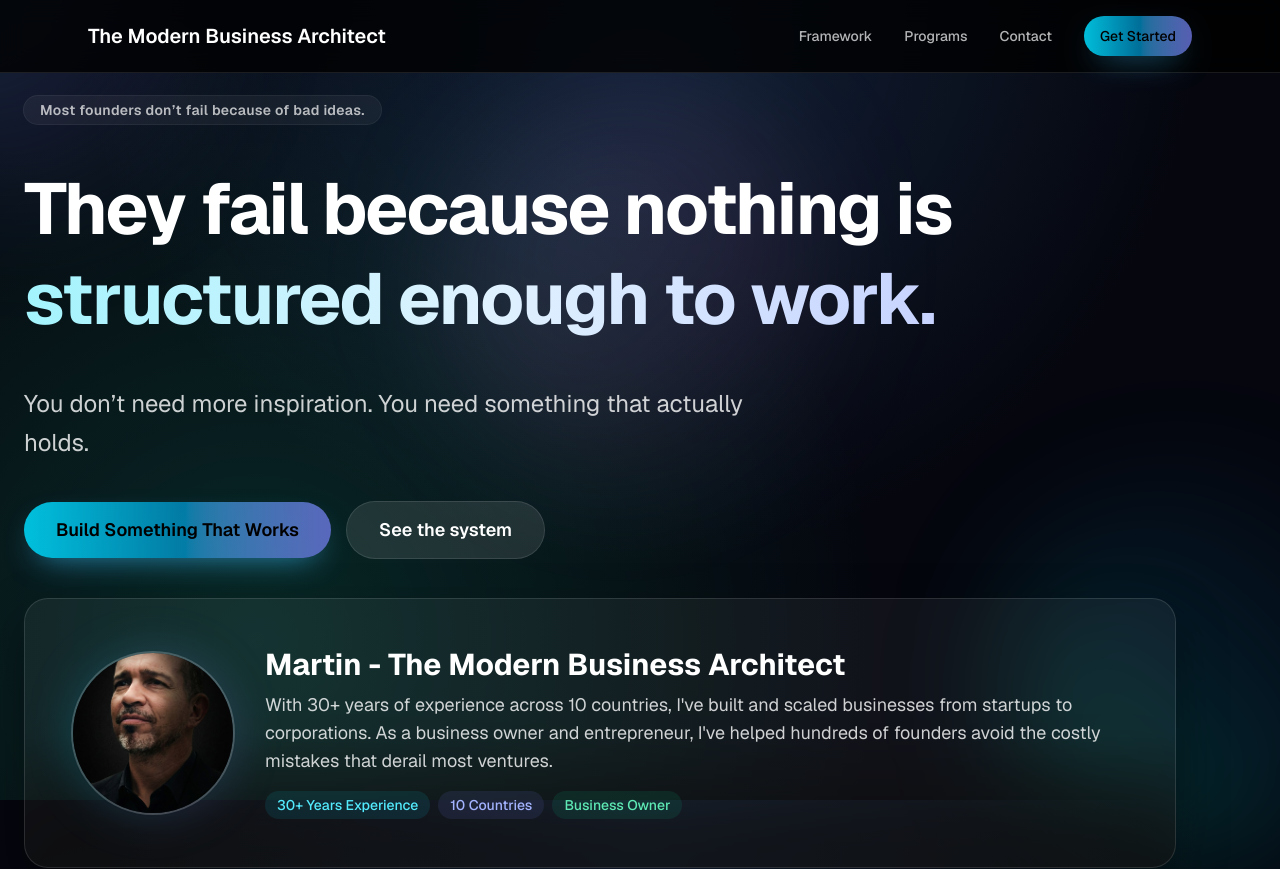
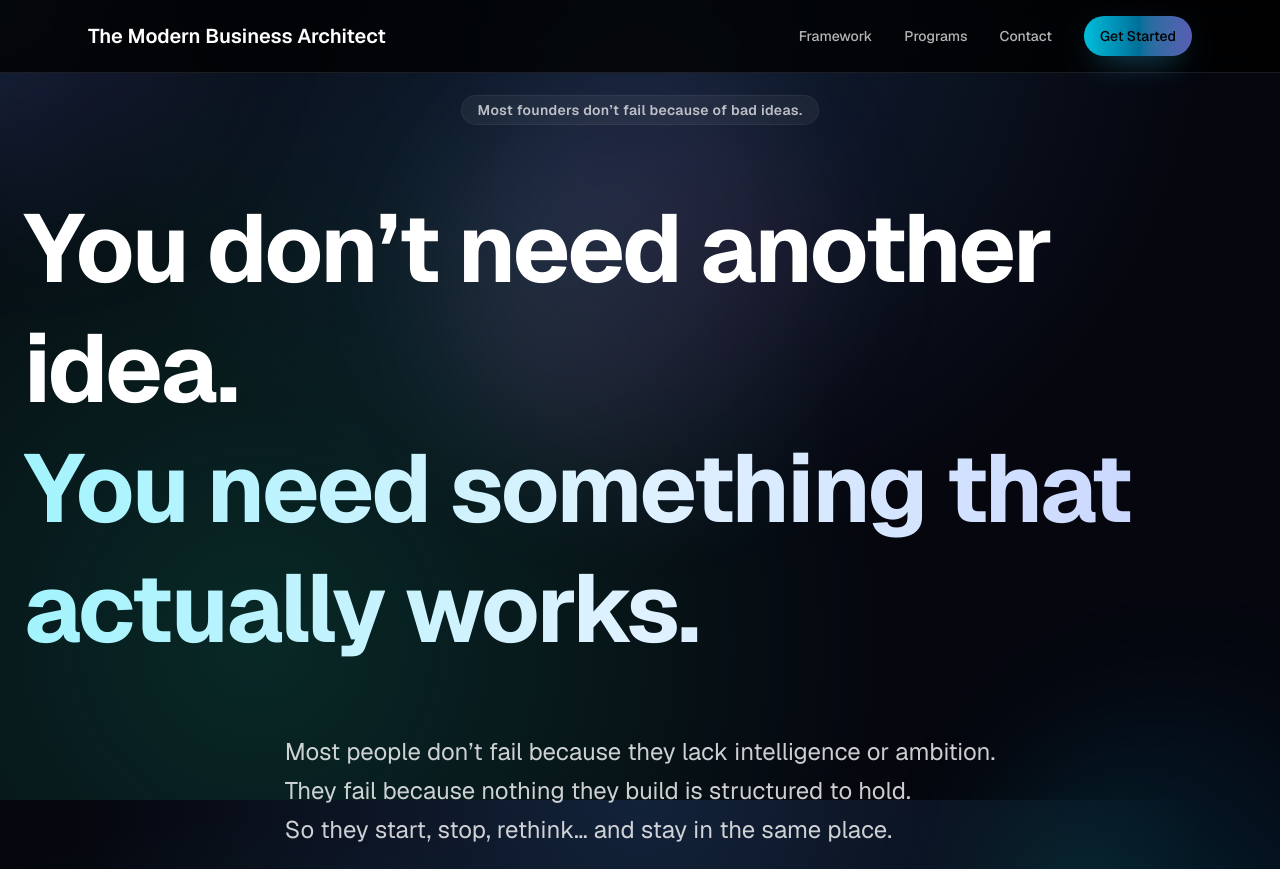
Before and after one commit to martindubreuil13-byte/mba-landing, a Next.js app: page / in a window 1280 px wide. Shown: the top 869 px of the page. Built offline with nearby package versions, Linux system fonts and the light colour scheme.

Commit message:
Increase Hero headline size and spacing for impact, center alignment

```diff
--- a/app/components/sections/Hero.tsx
+++ b/app/components/sections/Hero.tsx
@@ -9,18 +9,22 @@ export function Hero() {
         <div className="absolute left-1/2 top-24 h-96 w-96 -translate-x-1/2 rounded-full bg-gradient-to-br from-indigo-300/15 via-fuchsia-300/10 to-transparent blur-3xl" />
       </div>
 
-      <div className="relative z-10 flex w-full max-w-7xl mx-auto flex-col items-start gap-10">
+      <div className="relative z-10 flex w-full max-w-7xl mx-auto flex-col items-center gap-16">
         <p className="inline-flex items-center gap-2 rounded-full bg-white/5 px-4 py-1 text-sm font-semibold tracking-wide text-white/70 ring-1 ring-white/10 animate-fadeUp">
           Most founders don’t fail because of bad ideas.
         </p>
-        <h1 className="text-5xl font-bold leading-tight tracking-tight text-white md:text-7xl animate-fadeUp">
-          <span className="block">They fail because nothing is</span>
+        <h1 className="text-6xl font-bold leading-tight tracking-tight text-white md:text-8xl animate-fadeUp">
+          <span className="block">You don’t need another idea.</span>
           <span className="block bg-gradient-to-r from-cyan-200 via-sky-100 to-indigo-200 bg-clip-text text-transparent">
-            structured enough to work.
+            You need something that actually works.
           </span>
         </h1>
         <p className="max-w-3xl text-xl leading-relaxed text-white/80 md:text-2xl animate-fadeUp">
-          You don’t need more inspiration. You need something that actually holds.
+          Most people don’t fail because they lack intelligence or ambition.
+          <br />
+          They fail because nothing they build is structured to hold.
+          <br />
+          So they start, stop, rethink… and stay in the same place.
         </p>
 
         <div className="flex flex-col gap-4 sm:flex-row animate-fadeUp">
@@ -28,7 +32,7 @@ export function Hero() {
             Build Something That Works
           </Button>
           <Button href="#framework" variant="secondary" size="lg" className="text-lg px-8 py-4">
-            See the system
+            See How It Works
           </Button>
         </div>
 
```
